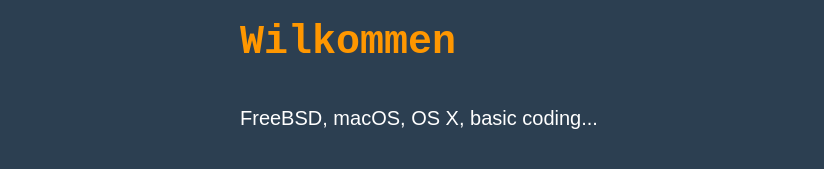
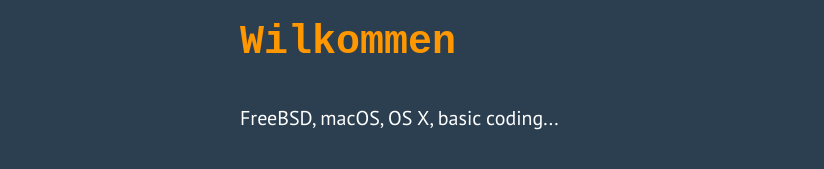
Before and after one commit to paulrbts/blog, a Jekyll site: the page built from index.html, in a window 1280 px wide. Shown: the part 339-508 px from the top of the page, without its empty margins (0-824 px from the left). Built offline with Jekyll 4.4.1, drawn with Linux system fonts in a browser that asks for light colours; some web fonts are replaced.

Commit message:
Added Google Fonts, div ids: wrap, header, sidebar

```diff
--- a/_layouts/default.html
+++ b/_layouts/default.html
@@ -4,13 +4,20 @@
     <meta charset="utf-8">
     <title>Didactic Enchainment - a simple blog on OS hacks</title>
     <link href="{{ site.baseurl }}/css/common.css" rel="stylesheet">
+    <link href="https://fonts.googleapis.com/css?family=Expletus+Sans:bold|Share|Patua+One|PT+Sans" rel="stylesheet">
   </head>
   <body>
 
-    <header>
-      <h1>didactic enchainment</h1>
+    <div id="wrap"></div>
+
+    <div id="header">
+      <a href="/"><h1>didactic enchainment</h1></a>
+    </div>
+
+    <div id="sidebar">
       {% include nav.html navclass='nav-top' %}
-    </header>
+    </div>
+
     <div id="main" class="container">
 
     {{ content }}
```
